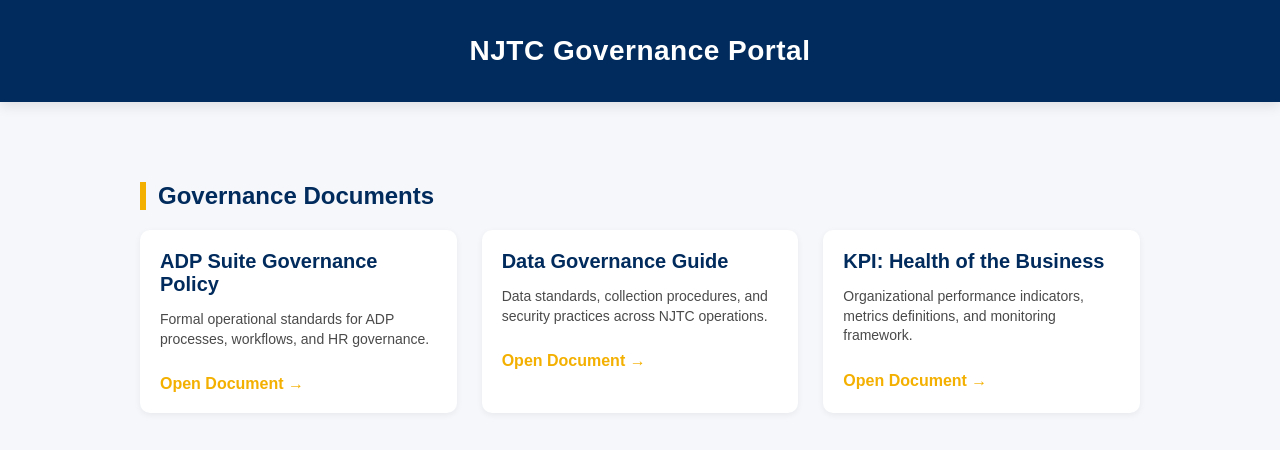
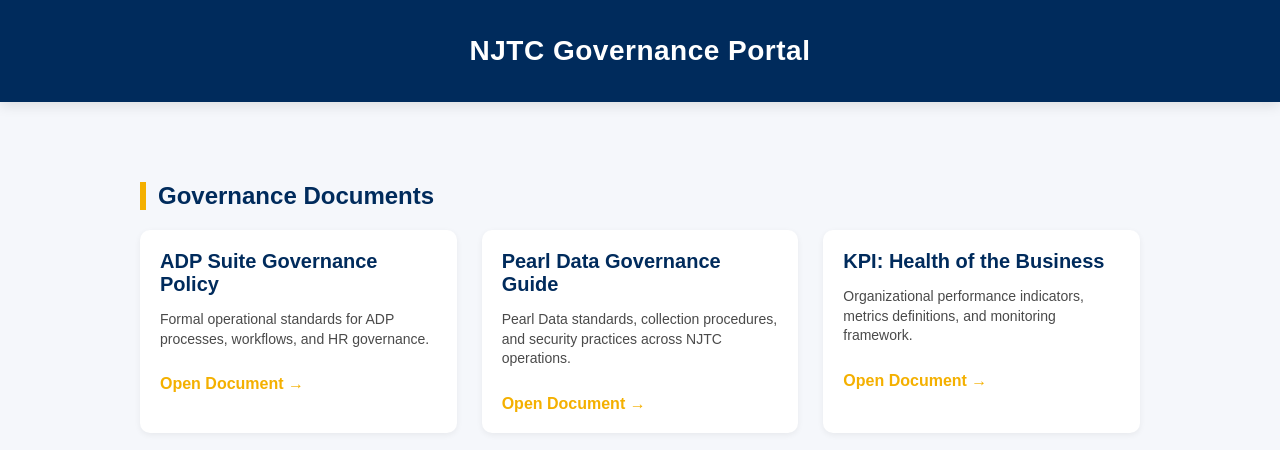
Before and after one commit to mrwallace672-source/NJTC-Governance, a plain HTML site: page index.html in a window 1280 px wide. Drawn offline with Linux system fonts and the light colour scheme.

Commit message:
Index 2.0.html

```diff
--- a/index.html
+++ b/index.html
@@ -111,10 +111,10 @@ NJTC Governance Portal
 <a href="ADP_Suite_Governance_Policy.html">Open Document →</a>
 </div>
 
-<!-- Data Governance Guide -->
+<!-- Pearl Data Governance Guide -->
 <div class="card">
-<h3>Data Governance Guide</h3>
-<p>Data standards, collection procedures, and security practices across NJTC operations.</p>
+<h3>Pearl Data Governance Guide</h3>
+<p>Pearl Data standards, collection procedures, and security practices across NJTC operations.</p>
 <a href="NJTC_Data_Governance_Guide.html">Open Document →</a>
 </div>
 
```
